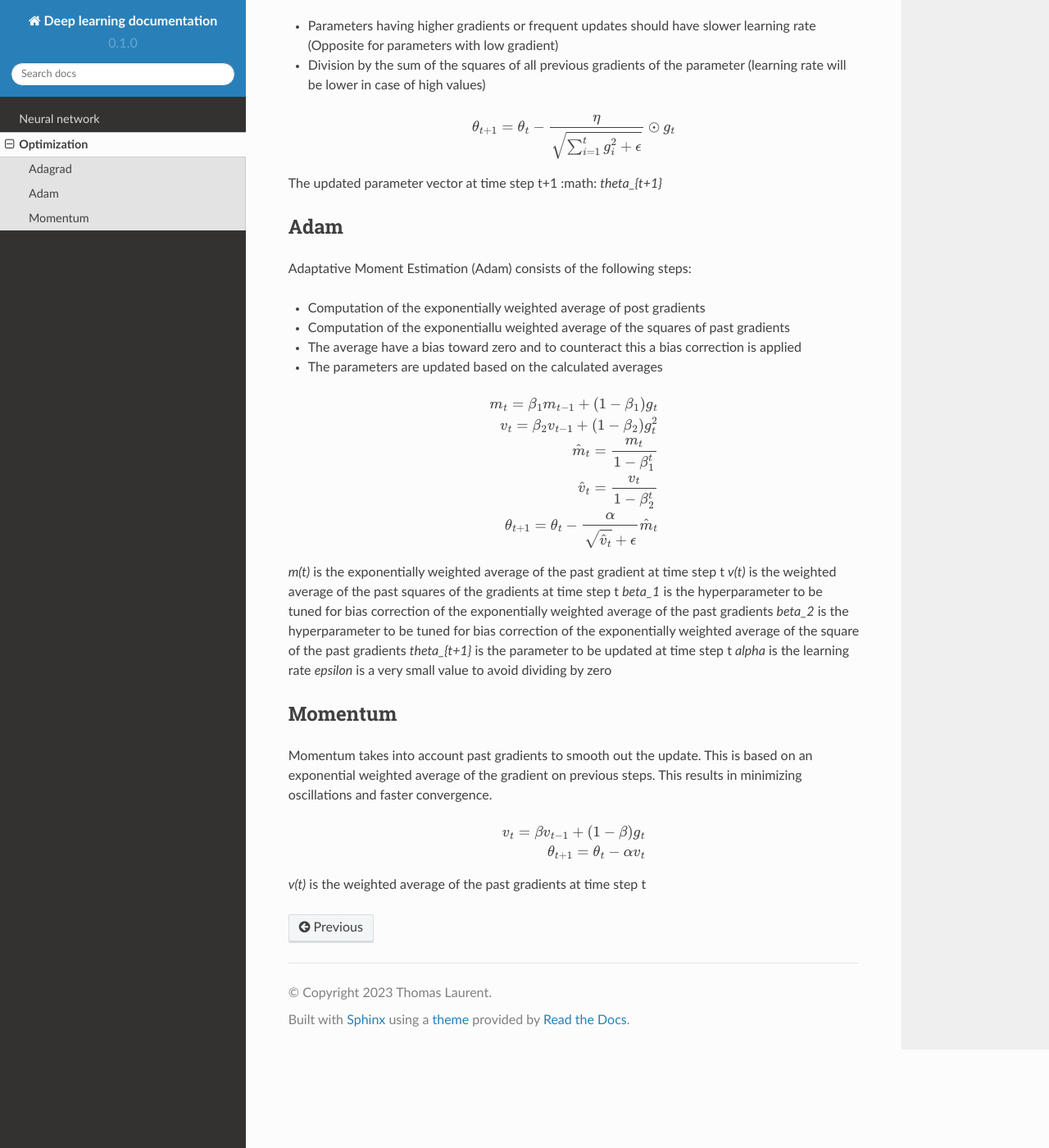
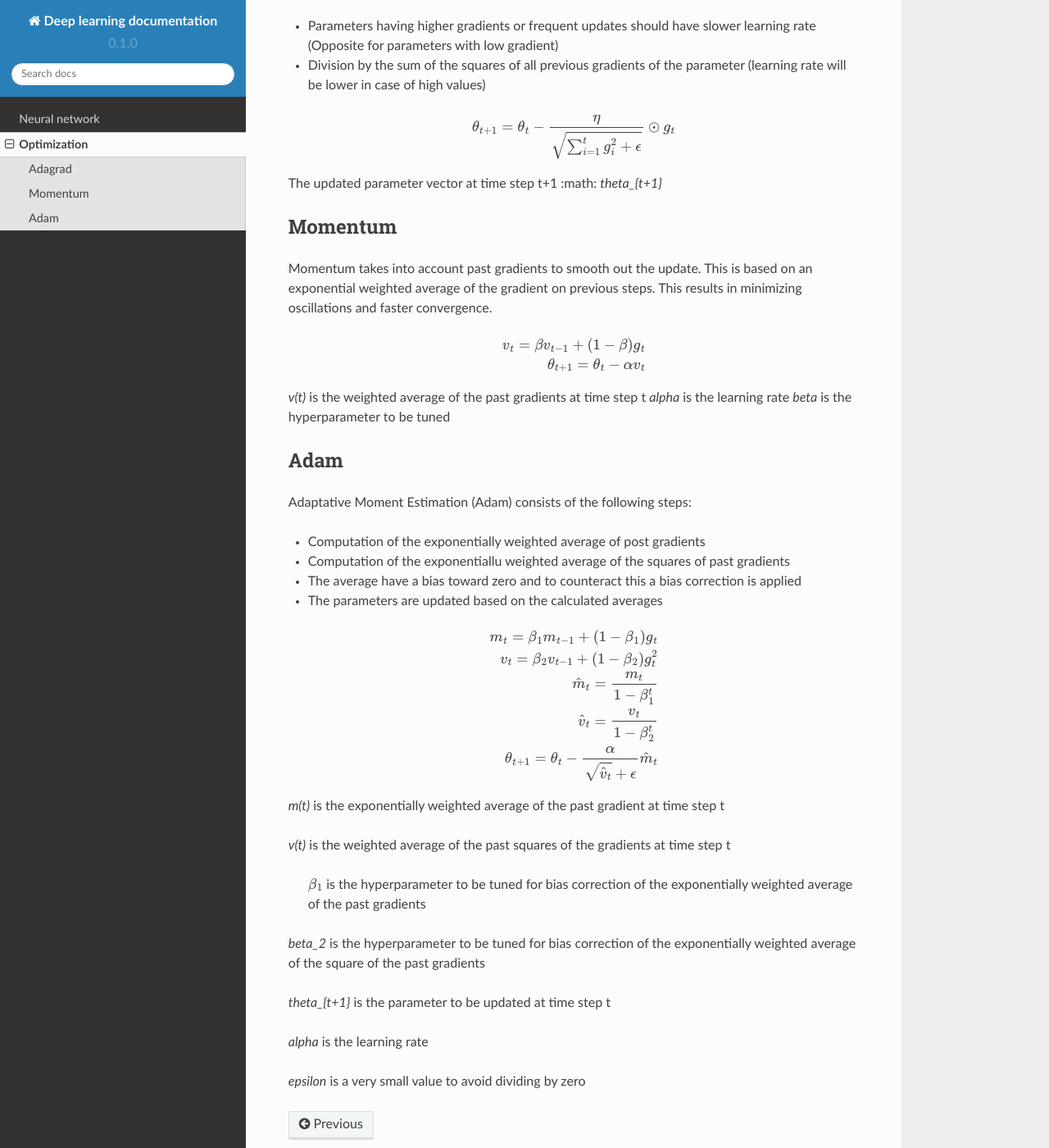
Before and after one commit to tolaurent/ml_library, a Sphinx documentation site: the page built from docs/source/optimization.rst, in a window 1280 px wide and 1400 px high, scrolled down 340 px. Shown: the whole window at 82% size. Built offline with Sphinx 7.4.7 and the Read the Docs theme 2.0.0, drawn with Linux system fonts in a browser that asks for light colours; some of the changed lines change nothing that is shown.

Commit message:
Update optimization.rst

```diff
--- a/docs/source/optimization.rst
+++ b/docs/source/optimization.rst
@@ -19,6 +19,20 @@ Adagrad sets the learning according to a parameter.
 
 The updated parameter vector at time step t+1 :math: `\theta_{t+1}`
 
+Momentum
+--------
+
+Momentum takes into account past gradients to smooth out the update. This is based on an exponential weighted average of the gradient on previous steps.
+This results in minimizing oscillations and faster convergence.
+
+.. math::
+  v_t = \beta v_{t-1} + (1 - \beta) g_t
+
+  \theta_{t+1} = \theta_{t} - \alpha v_t
+
+`v(t)` is the weighted average of the past gradients at time step t
+`\alpha` is the learning rate
+`\beta` is the hyperparameter to be tuned
 
 Adam
 ----
@@ -42,22 +56,15 @@ Adaptative Moment Estimation (Adam) consists of the following steps:
   \theta_{t+1} = \theta_t - \frac{\alpha}{\sqrt{\hat{v}_t} + \epsilon} \hat{m}_t
 
 `m(t)` is the exponentially weighted average of the past gradient at time step t
+
 `v(t)` is the weighted average of the past squares of the gradients at time step t
-`\beta_1` is the hyperparameter to be tuned for bias correction of the exponentially weighted average of the past gradients
+
+ :math:`\beta_1` is the hyperparameter to be tuned for bias correction of the exponentially weighted average of the past gradients
+
 `\beta_2` is the hyperparameter to be tuned for bias correction of the exponentially weighted average of the square of the past gradients
+
 `\theta_{t+1}` is the parameter to be updated at time step t
+
 `\alpha` is the learning rate
+
 `\epsilon` is a very small value to avoid dividing by zero
-
-Momentum
---------
-
-Momentum takes into account past gradients to smooth out the update. This is based on an exponential weighted average of the gradient on previous steps.
-This results in minimizing oscillations and faster convergence.
-
-.. math::
-  v_t = \beta v_{t-1} + (1 - \beta) g_t
-
-  \theta_{t+1} = \theta_{t} - \alpha v_t
-
-`v(t)` is the weighted average of the past gradients at time step t
```
